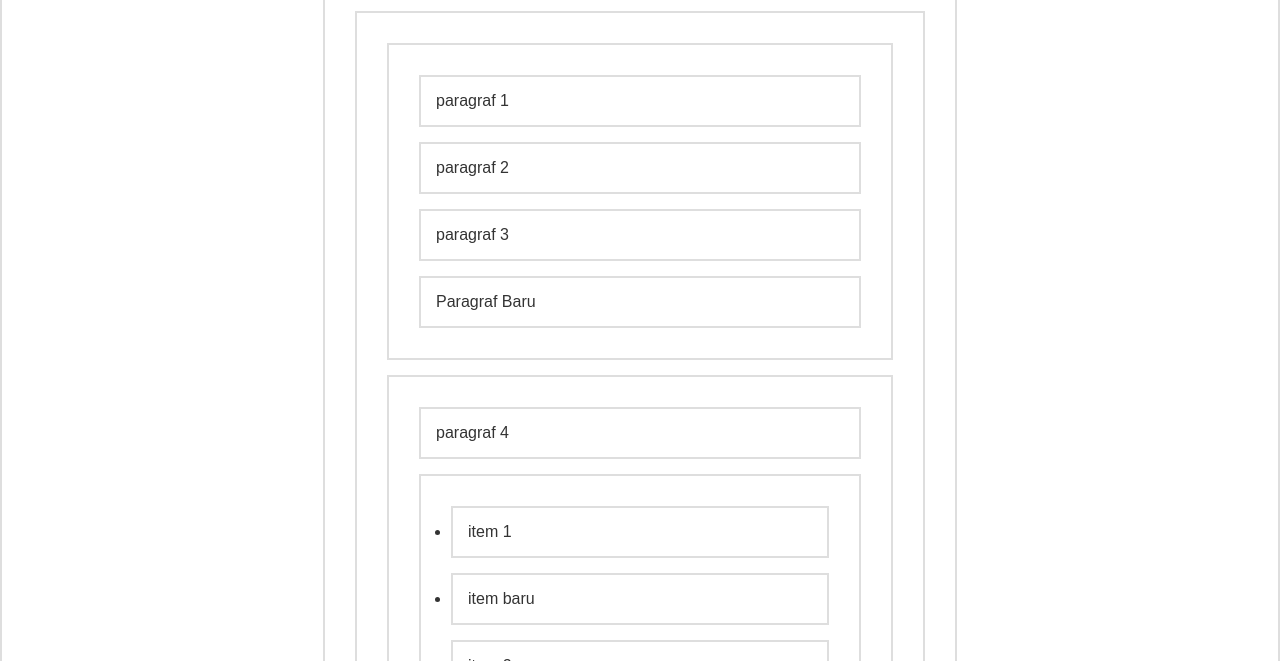
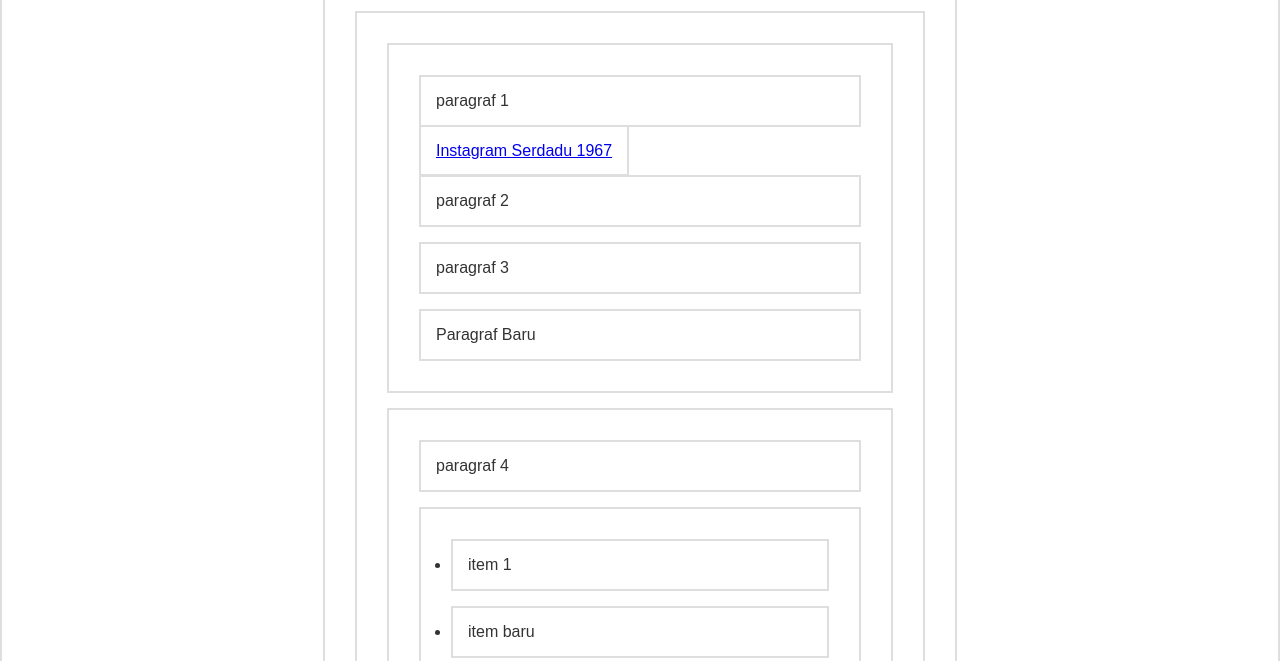
Before and after one commit to jarigsepta/latihan-javascript-dan-dom, a plain HTML site: page Dom Manipulation/Manipulation Node/dom manipulation.html in a window 1280 px wide. Shown: the part 139-800 px from the top of the page. Drawn offline with Linux system fonts and the light colour scheme.

Commit message:
added link

```diff
--- a/Dom Manipulation/Manipulation Node/dom manipulation.html
+++ b/Dom Manipulation/Manipulation Node/dom manipulation.html
@@ -31,6 +31,7 @@
     <div id="container">
         <section id="a">
             <p class="p1">paragraf 1</p>
+            <a href="http://instagram.com/serdadu_1967">Instagram Serdadu 1967</a>
             <p class="p2">paragraf 2</p>
             <p class="p3">paragraf 3</p>
         </section>
```
